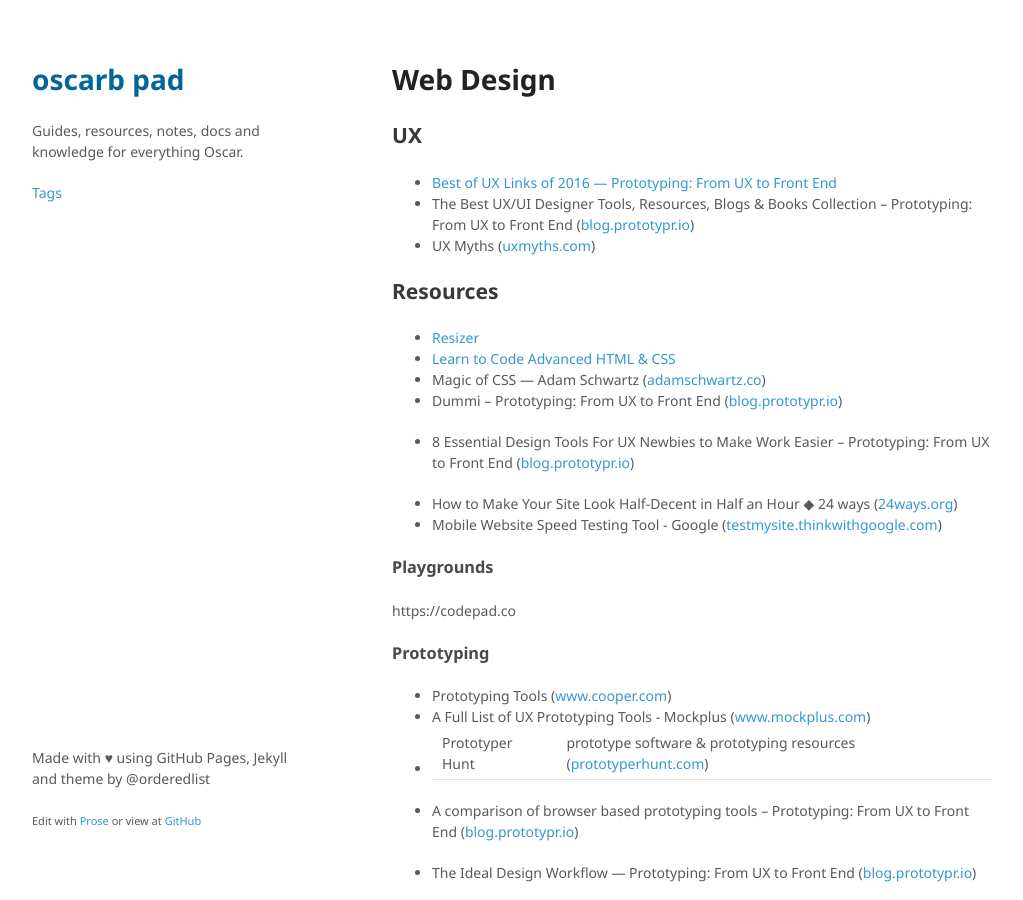
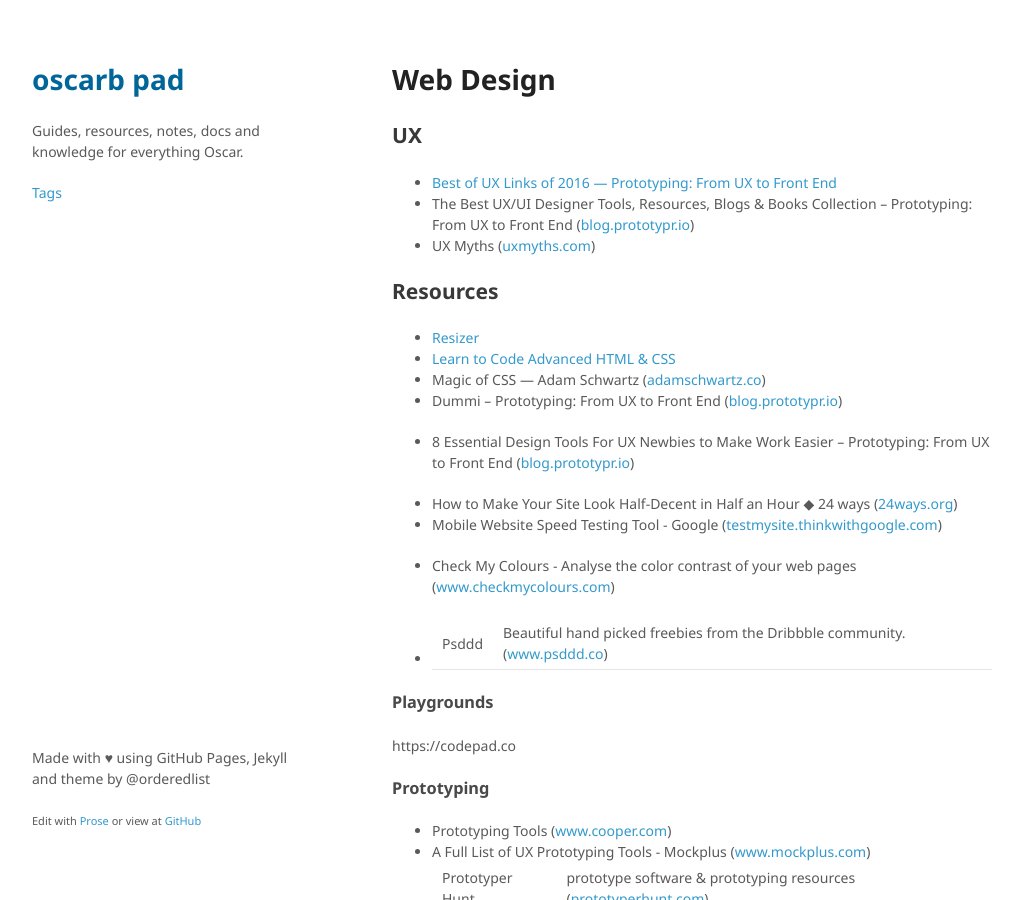
Before and after one commit to oscarb/pad, a Jekyll site: the page built from _docs/web-design.md, in a window 1280 px wide and 900 px high. Shown: the whole window, without its empty margins (128-1151 px from the left). Built offline with Jekyll 4.4.1, drawn with Linux system fonts in a browser that asks for light colours.

Commit message:
Updated web-design.md

```diff
--- a/_docs/web-design.md
+++ b/_docs/web-design.md
@@ -27,6 +27,10 @@ published: true
 
 * How to Make Your Site Look Half-Decent in Half an Hour ◆ 24 ways ([24ways.org](https://24ways.org/2012/how-to-make-your-site-look-half-decent/))
 * Mobile Website Speed Testing Tool - Google ([testmysite.thinkwithgoogle.com](https://testmysite.thinkwithgoogle.com/))
+
+* Check My Colours - Analyse the color contrast of your web pages ([www.checkmycolours.com](http://www.checkmycolours.com/))
+
+* Psddd | Beautiful hand picked freebies from the Dribbble community. ([www.psddd.co](http://www.psddd.co/shots?page=3))
 
 ### Playgrounds
 
```
